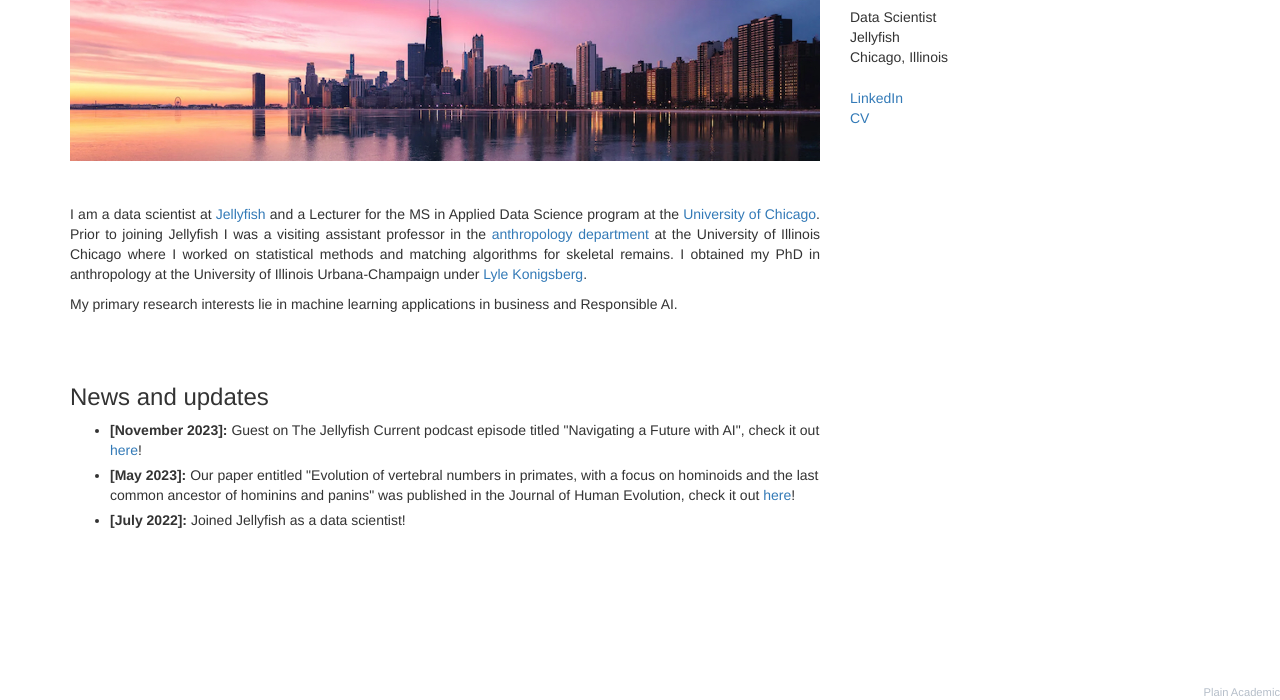
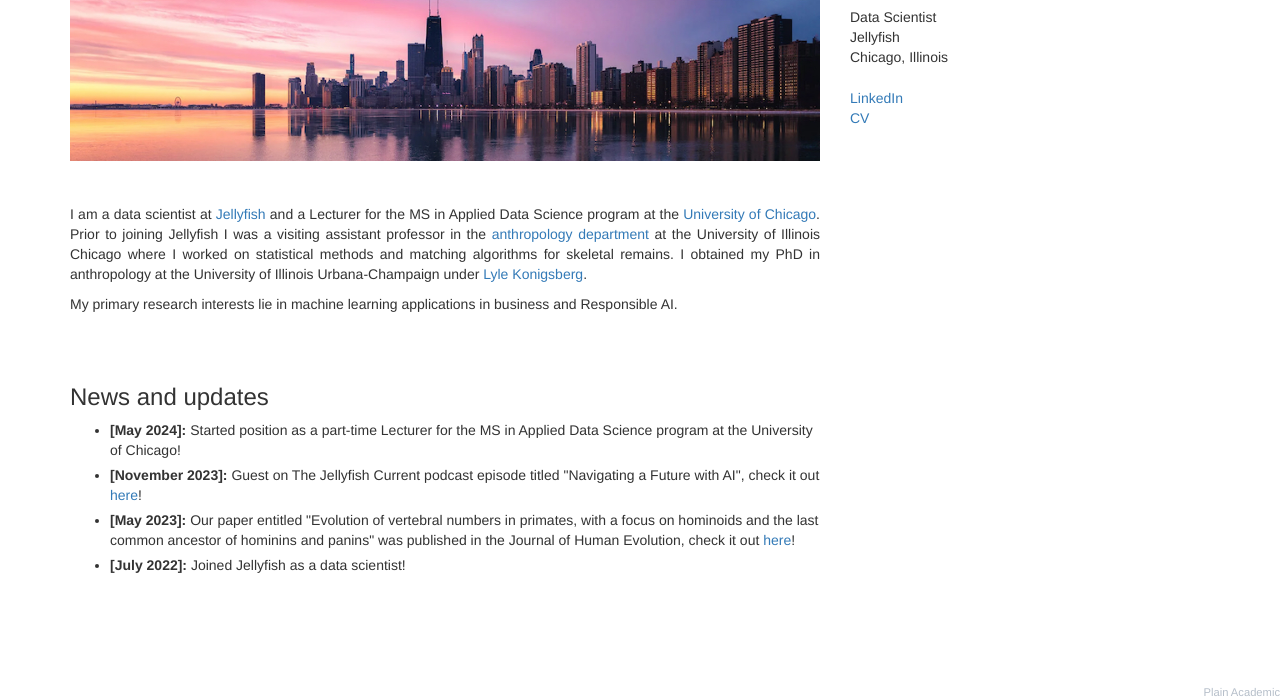
Before and after one commit to alee103/alee103.github.io, a plain HTML site: page index.html in a window 1280 px wide. Shown: the part 169-869 px from the top of the page. Drawn offline with nearby package versions, Linux system fonts and the light colour scheme.

Commit message:
Update index.html

```diff
--- a/index.html
+++ b/index.html
@@ -103,6 +103,7 @@
                 <h3>News and updates</h3>
 
                 <ul>
+		<li><strong>[May 2024]: </strong>Started position as a part-time Lecturer for the MS in Applied Data Science program at the University of Chicago!</li>
 		<li><strong>[November 2023]: </strong>Guest on The Jellyfish Current podcast episode titled "Navigating a Future with AI", check it out <a href="https://jellyfish-current.podigee.io/11-new-episode">here</a>!</li>
                 <li><strong>[May 2023]: </strong>Our paper entitled "Evolution of vertebral numbers in primates, with a focus on hominoids and the last common ancestor of hominins and panins" was published in the Journal of Human Evolution, check it out <a href="https://www.sciencedirect.com/science/article/abs/pii/S0047248423000362?CMX_ID=&SIS_ID=&dgcid=STMJ_AUTH_SERV_PUBLISHED&utm_acid=74330830&utm_campaign=STMJ_AUTH_SERV_PUBLISHED&utm_in=DM365873&utm_medium=email&utm_source=AC_">here</a>!</li>
                 <li><strong>[July 2022]: </strong> Joined Jellyfish as a data scientist!</li>
```
